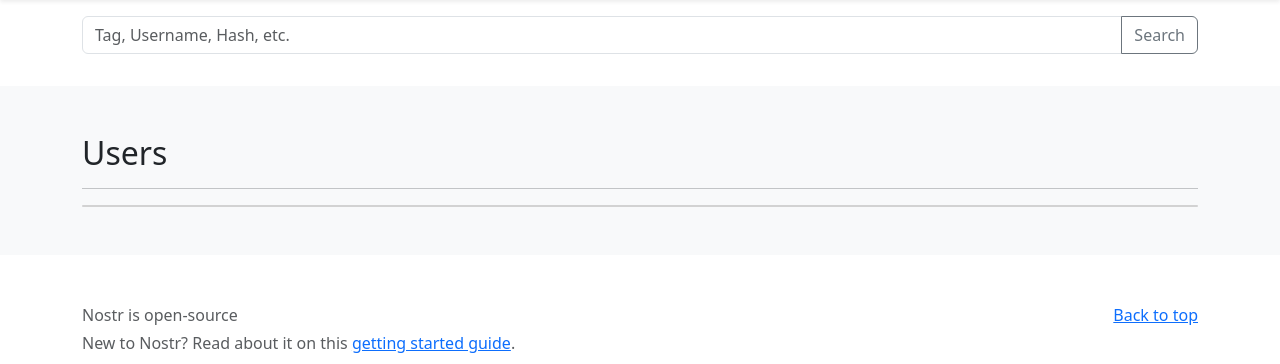
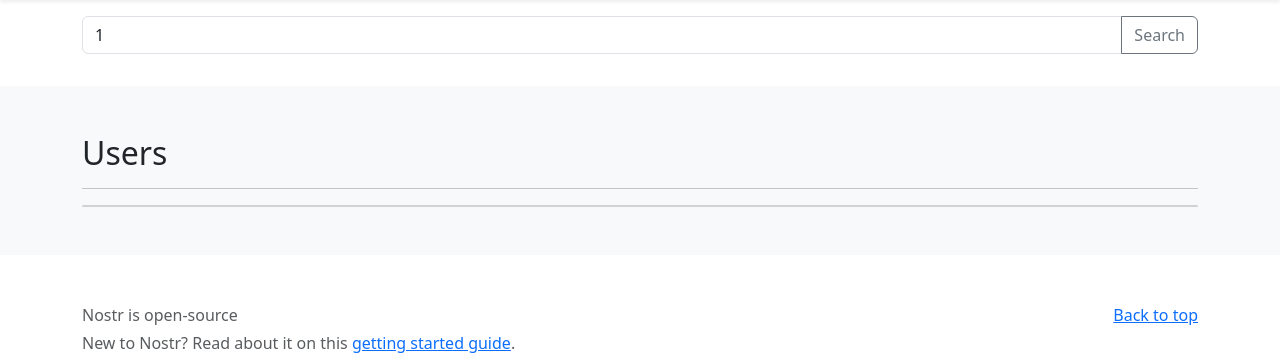
Before and after one commit to layer-systems/nostr-scraper, a PHP site: page /search.php?query=1 in a window 1280 px wide. Shown: the part 56-420 px from the top of the page. Run offline with PHP 8.4, Linux system fonts and the light colour scheme; data that the repository does not hold is empty.

Commit message:
show query in search box on search page

```diff
--- a/world/search.php
+++ b/world/search.php
@@ -212,7 +212,7 @@ try {
       <div class="col-lg-12 col-md-8 mx-auto">
         <form action="search.php">
           <div class="input-group mb-3">
-            <input type="text" class="form-control" name="query" placeholder="Tag, Username, Hash, etc." aria-label="Tag, Username, Hash, etc." aria-describedby="button-addon2">
+            <input type="text" class="form-control" name="query" placeholder="Tag, Username, Hash, etc." aria-label="Tag, Username, Hash, etc." aria-describedby="button-addon2" value="<?php echo $query; ?>">
             <button class="btn btn-outline-secondary" type="button" id="button-addon2">Search</button>
           </div>
         </form>
```
